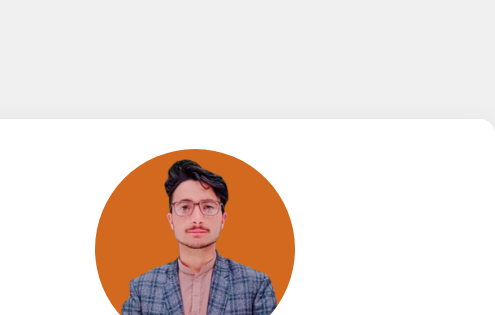
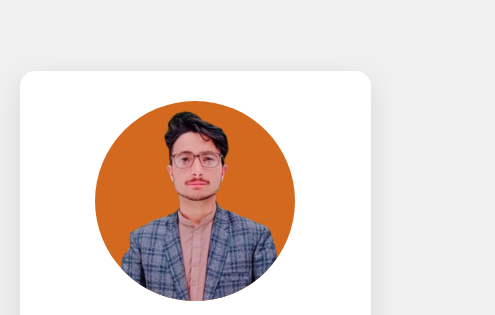
Before and after one commit to abdurrazaq-dev/business-card, a plain HTML site: page index.html in a window 390 px wide. Shown: the top 315 px of the page, 495 px wide, since content can reach past the window. Drawn offline with Linux system fonts and the light colour scheme.

Commit message:
make the page responsive

```diff
--- a/style.css
+++ b/style.css
@@ -20,7 +20,10 @@
     border-radius: 15px;
     box-shadow: 0 10px 30px rgba(0,0,0,0.1);
     text-align: center;
-  }
+      width: 90%;
+      max-width: 600px;
+      margin: 0 auto;
+    }
 
   img {
     background-color: chocolate;
```
